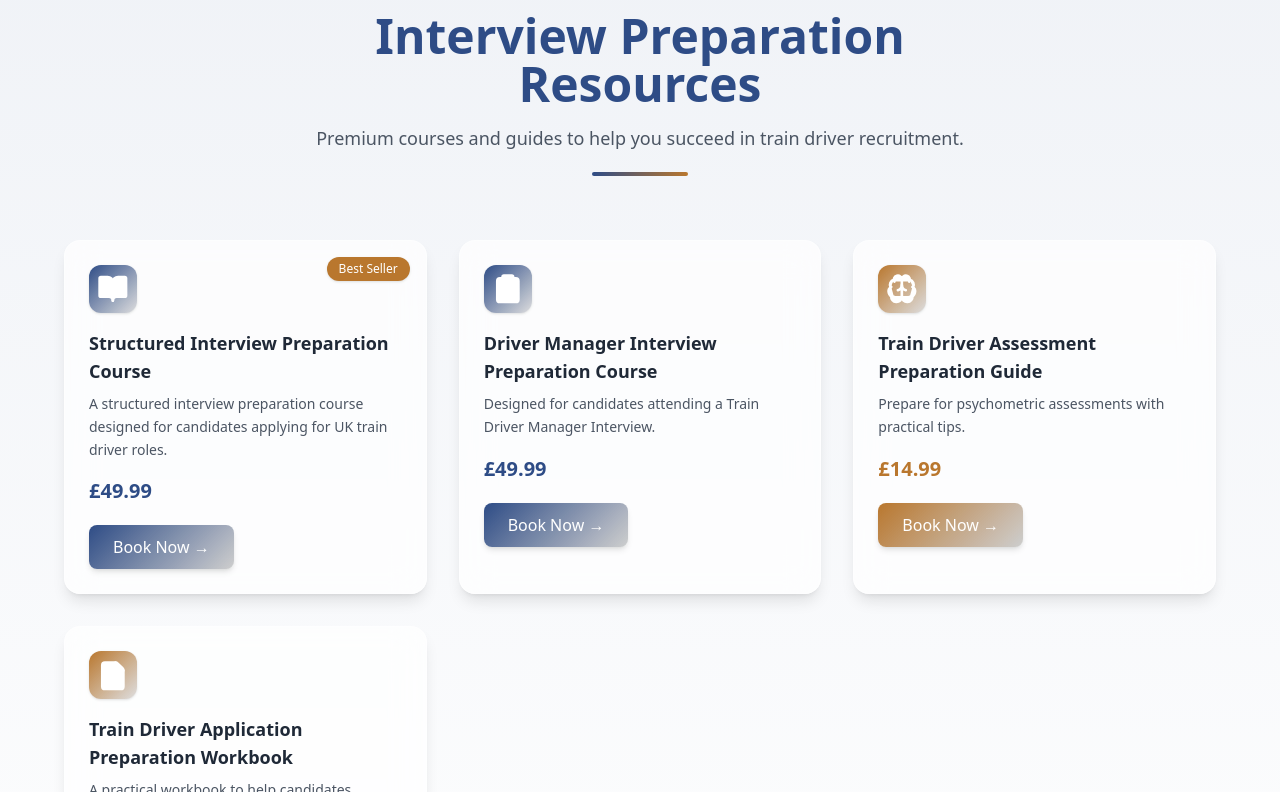
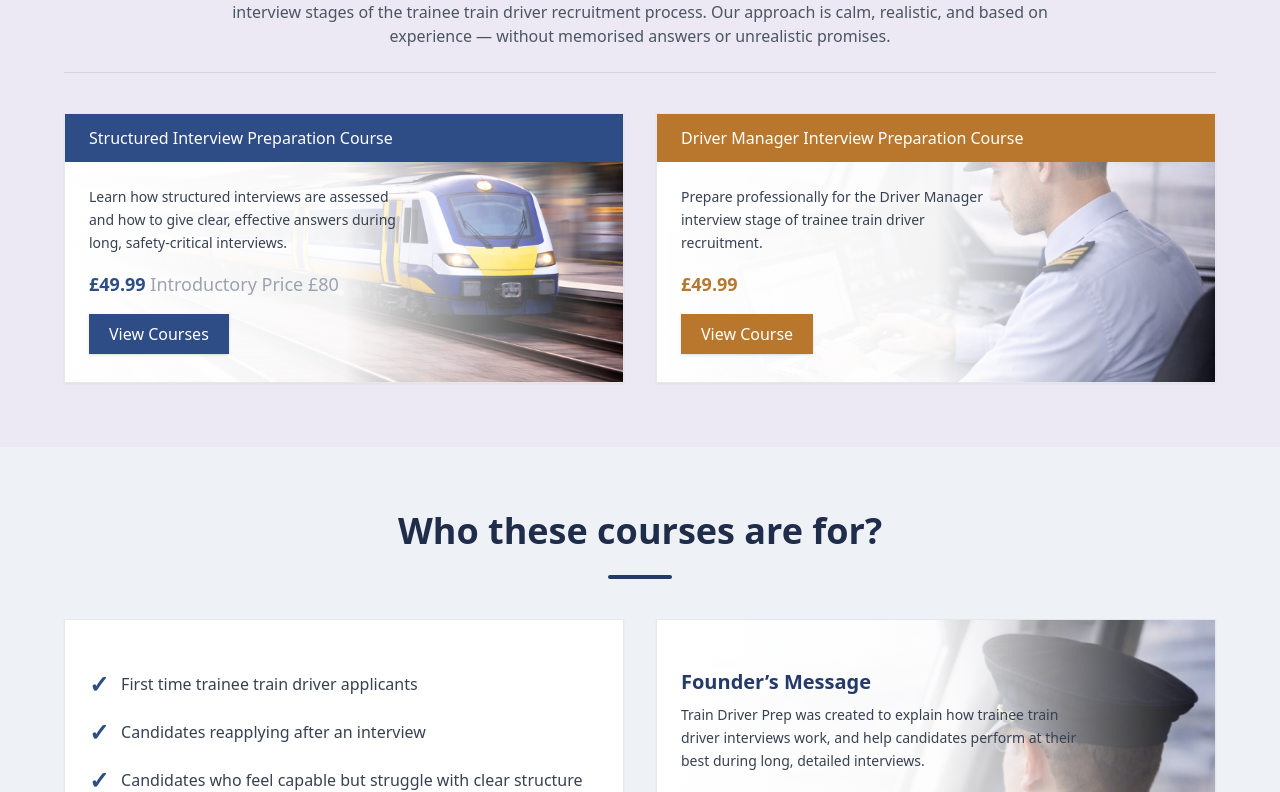
Before and after one commit to GhazanfarGw/Train-Driver, a React (Create React App) app: page / in a window 1280 px wide. Shown: the part 1548-2340 px from the top of the page. Built offline with nearby package versions, Linux system fonts and the light colour scheme.

Commit message:
Refactor InterviewPreparation component layout and content
Updated the InterviewPreparation component to enhance layout and content. Replaced course cards with a new design and added introductory pricing.

```diff
--- a/src/Home/Courses.jsx
+++ b/src/Home/Courses.jsx
@@ -1,124 +1,110 @@
 import React from "react";
-import { motion } from "framer-motion";
-import { BookOpen, ClipboardCheck, Brain, FileText } from "lucide-react";
-
-const courses = [
-  {
-    title: "Structured Interview Preparation Course",
-    description:
-      "A structured interview preparation course designed for candidates applying for UK train driver roles.",
-    price: "£49.99",
-    color: "#2E4C86",
-    icon: <BookOpen size={26} />,
-    badge: "Best Seller",
-  },
-  {
-    title: "Driver Manager Interview Preparation Course",
-    description:
-      "Designed for candidates attending a Train Driver Manager Interview.",
-    price: "£49.99",
-    color: "#2E4C86",
-    icon: <ClipboardCheck size={26} />,
-  },
-  {
-    title: "Train Driver Assessment Preparation Guide",
-    description:
-      "Prepare for psychometric assessments with practical tips.",
-    price: "£14.99",
-    color: "#B9772E",
-    icon: <Brain size={26} />,
-  },
-  {
-    title: "Train Driver Application Preparation Workbook",
-    description:
-      "A practical workbook to help candidates complete strong applications.",
-    price: "£14.99",
-    color: "#B9772E",
-    icon: <FileText size={26} />,
-  },
-];
 
 function InterviewPreparation() {
   return (
-    <section className="w-full bg-gradient-to-b from-[#EEF1F6] to-white md:py-40 py-20 md:px-10 px-5">
+    <section className="w-full bg-[#ECE9F4] md:py-16 py-12 px-4">
 
       {/* Heading */}
-      <div className="max-w-3xl mx-auto text-center pt-10">
-        <h2 className="text-3xl md:text-5xl font-bold text-[#2E4C86]">
-          Interview Preparation Resources
+      <div className="max-w-6xl mx-auto md:text-center border-b border-gray-300 pb-6">
+        <h2 className="text-3xl md:text-4xl font-semibold text-[#1F2D4A] leading-tight">
+          Our Approach to Interview Preparation
         </h2>
+        <div className="w-16 h-1 md:text-center md:mx-auto bg-[#243A6B] mt-6 mb-8 rounded"></div>
 
-        <p className="mt-4 text-gray-600 text-sm md:text-lg leading-relaxed">
-          Premium courses and guides to help you succeed in train driver recruitment.
+        <p className="mt-4 text-gray-600 max-w-4xl mx-auto text-sm md:text-base leading-relaxed">
+          We provide clear, structured guidance to help you understand how to pass the
+          structured and Driver Manager interview stages of the trainee train driver
+          recruitment process. Our approach is calm, realistic, and based on experience
+          — without memorised answers or unrealistic promises.
         </p>
-
-        <div className="w-24 h-1 bg-gradient-to-r from-[#2E4C86] to-[#B9772E] mx-auto mt-5 rounded-full"></div>
       </div>
 
-      {/* Space */}
-      <div className="mt-16"></div>
+      {/* Cards */}
+      <div className="max-w-6xl mx-auto grid md:grid-cols-2 gap-8 md:mt-10 mt-5">
 
-      {/* Cards */}
-      <div className="max-w-6xl mx-auto grid md:grid-cols-3 gap-8">
-        {courses.map((course, index) => (
-          <motion.div
-            key={index}
-            initial={{ opacity: 0, y: 40 }}
-            whileInView={{ opacity: 1, y: 0 }}
-            transition={{ duration: 0.5, delay: index * 0.1 }}
-            viewport={{ once: true }}
-            className="relative backdrop-blur-lg bg-white/70 border border-white/40 shadow-lg rounded-2xl p-6 hover:shadow-2xl hover:-translate-y-2 transition-all duration-300"
-          >
-            {/* Badge */}
-            {course.badge && (
-              <div className="absolute top-4 right-4 bg-[#B9772E] text-white text-xs px-3 py-1 rounded-full shadow">
-                {course.badge}
-              </div>
-            )}
+        {/* CARD 1 */}
+        <div className="bg-white shadow-sm overflow-hidden border">
 
-            {/* Icon */}
-            <div
-              className="w-12 h-12 flex items-center justify-center rounded-xl mb-4 shadow"
-              style={{
-                background: `linear-gradient(135deg, ${course.color}, #00000020)`,
-                color: "white",
-              }}
-            >
-              {course.icon}
+          {/* Header Bar */}
+          <div className="bg-[#2E4C86] text-white px-6 py-3 font-medium text-sm md:text-base">
+            Structured Interview Preparation Course
+          </div>
+
+          {/* Body */}
+          <div className="relative p-6 min-h-[220px]">
+
+            {/* Image */}
+            <img
+              src="/WhatsApp Image 2026-02-07 at 9.12.17 PM.jpeg"
+              alt="Train"
+              className="absolute inset-0 w-full h-full object-cover"
+            />
+
+            {/* Fade */}
+            <div className="absolute inset-0 bg-gradient-to-r from-white via-white/95 to-transparent"></div>
+
+            {/* Content */}
+            <div className="relative max-w-xs">
+              <p className="text-gray-700 text-sm leading-relaxed">
+                Learn how structured interviews are assessed and how to give clear,
+                effective answers during long, safety-critical interviews.
+              </p>
+
+              <p className="mt-4 text-lg font-semibold text-[#2E4C86]">
+                £49.99 <span className="text-gray-400 font-normal">Introductory Price £80</span>
+              </p>
+
+              <button className="mt-4 bg-[#2E4C86] text-white px-5 py-2 shadow hover:opacity-90">
+                <a href="/courses" className="text-white no-underline">
+                  View Courses
+                </a>
+              </button>
             </div>
+          </div>
+        </div>
 
-            {/* Title */}
-            <h3 className="text-lg font-semibold text-gray-800">
-              {course.title}
-            </h3>
+        {/* CARD 2 */}
+        <div className="bg-white shadow-sm overflow-hidden border">
 
-            {/* Description */}
-            <p className="mt-2 text-gray-600 text-sm leading-relaxed">
-              {course.description}
-            </p>
+          {/* Header Bar */}
+          <div className="bg-[#B9772E] text-white px-6 py-3 font-medium text-sm md:text-base">
+            Driver Manager Interview Preparation Course
+          </div>
 
-            {/* Price */}
-            <p
-              className="mt-4 text-xl font-bold"
-              style={{ color: course.color }}
-            >
-              {course.price}
-            </p>
+          {/* Body */}
+          <div className="relative p-6 h-[220px]">
 
-            {/* Button */}
-            <a
-              href="/book-now"
-              className="inline-block mt-5 px-6 py-2.5 text-white rounded-lg shadow-md hover:shadow-lg transition"
-              style={{
-                background: `linear-gradient(135deg, ${course.color}, #00000030)`,
-              }}
-            >
-              Book Now →
-            </a>
-          </motion.div>
-        ))}
+            {/* Image */}
+            <img
+              src="/WhatsApp Image 2026-02-07 at 9.11.44 PM.jpeg"
+              alt="Interview"
+              className="absolute inset-0 w-full h-full object-cover"
+            />
+
+            {/* Fade */}
+            <div className="absolute inset-0 bg-gradient-to-r from-white via-white/95 to-transparent"></div>
+
+            {/* Content */}
+            <div className="relative max-w-xs">
+              <p className="text-gray-700 text-sm leading-relaxed">
+                Prepare professionally for the Driver Manager interview stage of
+                trainee train driver recruitment.
+              </p>
+
+              <p className="mt-4 text-lg font-semibold text-[#B9772E]">
+                £49.99
+              </p>
+
+              <button className="mt-4 bg-[#B9772E] text-white px-5 py-2 shadow hover:opacity-90">
+                <a href="/courses" className="text-white no-underline">
+                  View Course
+                </a>
+              </button>
+            </div>
+          </div>
+        </div>
+
       </div>
-
     </section>
   );
 }
```
